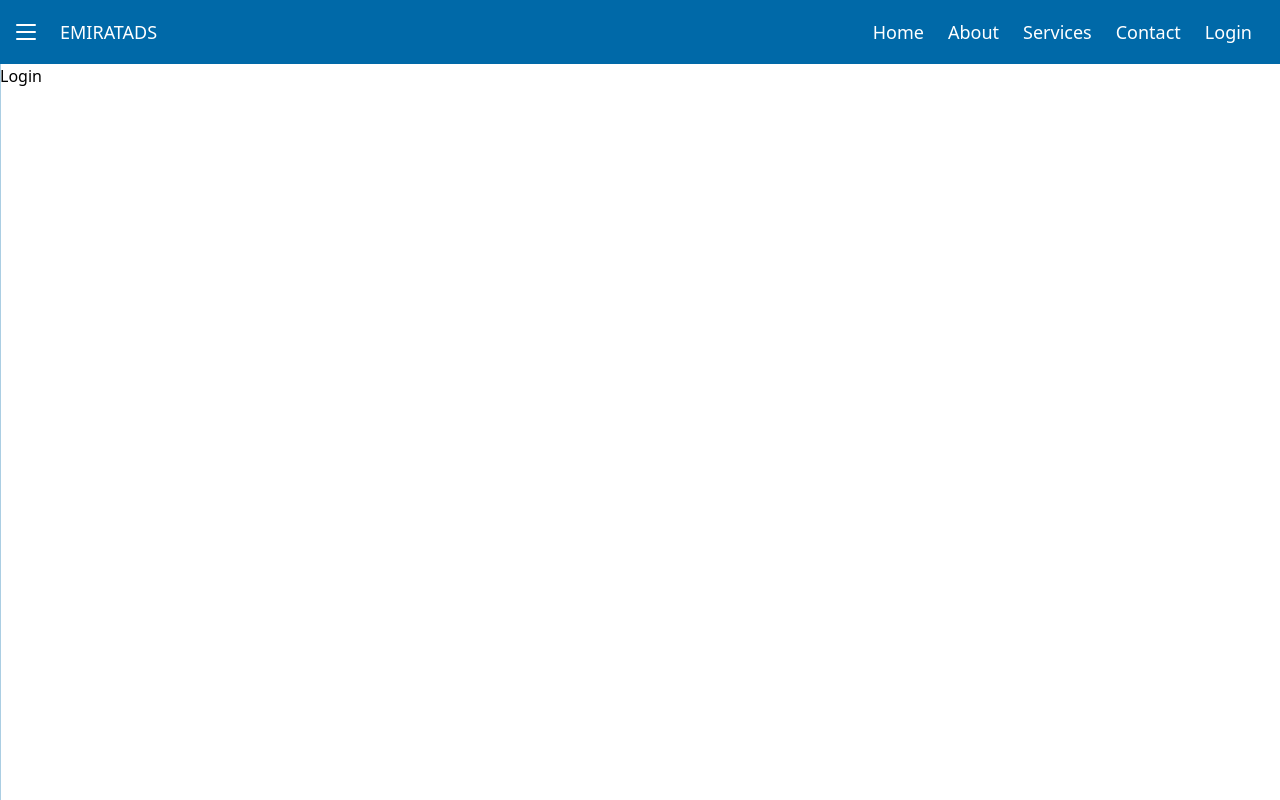
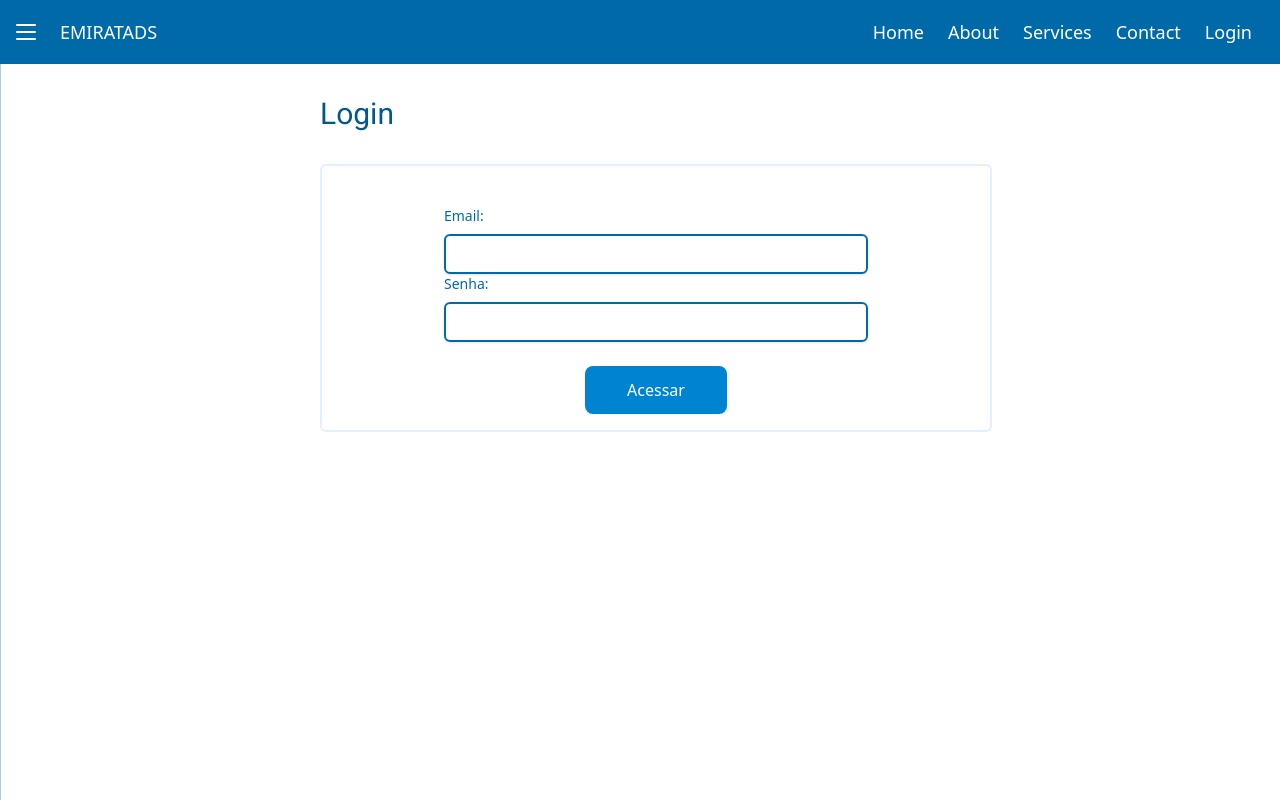
Before and after one commit to AlissonGSantos/DAC-UFPR-Trabalho-Final, a Next.js app in the folder frontend/emiratads/: page /authentication/login in a window 1280 px wide. Built offline with nearby package versions, Linux system fonts and the light colour scheme.

Commit message:
feat: Intial login GUI

```diff
--- /dev/null
+++ b/frontend/emiratads/app/authentication/login/components/LoginForm/LoginForm.tsx
@@ -0,0 +1,23 @@
+import Button from '@/app/components/Button/Button'
+import Input from '@/app/components/Input/Input'
+import React from 'react'
+
+const LoginForm = () => {
+  return (
+    <div className="flex flex-col w-2/3 mx-auto mt-6">
+      <form action="">
+        <Input type={'email'} label={'Email:'}></Input>
+        <Input type={'password'} label={'Senha:'}></Input>
+        <div className="flex w-1/3 mx-auto mt-6">
+          <Button
+                  text={"Acessar"}
+                  extraClass="flex w-full justify-center"
+                  typeButton="submit"
+                />
+        </div>
+      </form>
+    </div>
+  )
+}
+
+export default LoginForm
--- a/frontend/emiratads/app/authentication/login/page.tsx
+++ b/frontend/emiratads/app/authentication/login/page.tsx
@@ -1,8 +1,23 @@
+import { robotoFont } from '@/app/assets/fontsSetup'
 import React from 'react'
+import LoginForm from './components/LoginForm/LoginForm'
 
 const Login = () => {
   return (
-    <div>Login</div>
+    <div className="w-screen">
+      <div className="flex justify-center flex-col mx-auto w-1/2">
+        <div
+          className={`my-8 w-full text-3xl ${robotoFont.className} text-sky-800`}
+        >
+          <h1>Login</h1>
+        </div>
+        <div
+          className={`flex bg-sky min-w-2xl w-full-50 w-full rounded-md p-4 border-2 border-sky-100`}
+        >
+        <LoginForm></LoginForm>
+        </div>
+      </div>
+    </div>
   )
 }
 
--- /dev/null
+++ b/frontend/emiratads/app/authentication/services/loginServices.ts
@@ -0,0 +1,10 @@
+import { LoginRequest, UserAuth } from "@/app/types/AuthTypes";
+
+const loginServices = {
+  login:  async (loginParameters: LoginRequest): Promise<UserAuth> =>{
+    console.log("identificação: ", loginParameters)
+    return {} as UserAuth
+  }
+}
+
+export default loginServices
```
